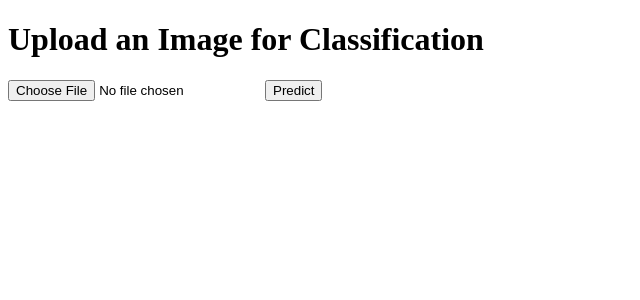
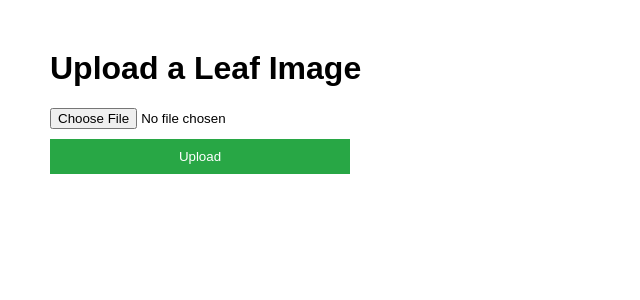
Before and after one commit to madhushanchathuranga/leaf_disease_detecter, a Flask app: template templates/index.html in a window 1280 px wide. Shown: the top 300 px of the page, without its empty margins (0-640 px from the left). Run offline with Flask 3, Linux system fonts and the light colour scheme; the template is opened without the code that fills it, so the values that code supplies are empty.

Commit message:
Update index.html

```diff
--- a/templates/index.html
+++ b/templates/index.html
@@ -2,19 +2,43 @@
 <html lang="en">
 <head>
     <meta charset="UTF-8">
-    <title>Maize Disease Classification</title>
-    <link rel="stylesheet" href="{{ url_for('static', filename='styles.css') }}">
+    <meta name="viewport" content="width=device-width, initial-scale=1.0">
+    <title>Upload File</title>
+    <style>
+        body {
+            font-family: Arial, sans-serif;
+            margin: 50px;
+        }
+        form {
+            display: flex;
+            flex-direction: column;
+            width: 300px;
+        }
+        input[type="file"] {
+            margin-bottom: 10px;
+        }
+        button {
+            padding: 10px;
+            background-color: #28a745;
+            color: white;
+            border: none;
+            cursor: pointer;
+        }
+        button:hover {
+            background-color: #218838;
+        }
+    </style>
+    <script>
+        function showPopup() {
+            alert('File uploaded successfully!');
+        }
+    </script>
 </head>
 <body>
-    <h1>Upload an Image for Classification</h1>
-    <form method="post" enctype="multipart/form-data">
+    <h1>Upload a Leaf Image</h1>
+    <form action="/" method="POST" enctype="multipart/form-data" onsubmit="showPopup()">
         <input type="file" name="file" required>
-        <button type="submit">Predict</button>
+        <button type="submit">Upload</button>
     </form>
-
-    {% if image_path %}
-        <h2>Prediction: {{ predicted_class }} ({{ '%.2f'|format(confidence * 100) }}% confidence)</h2>
-        <img src="{{ image_path }}" alt="Uploaded Image" width="300">
-    {% endif %}
 </body>
 </html>
```
